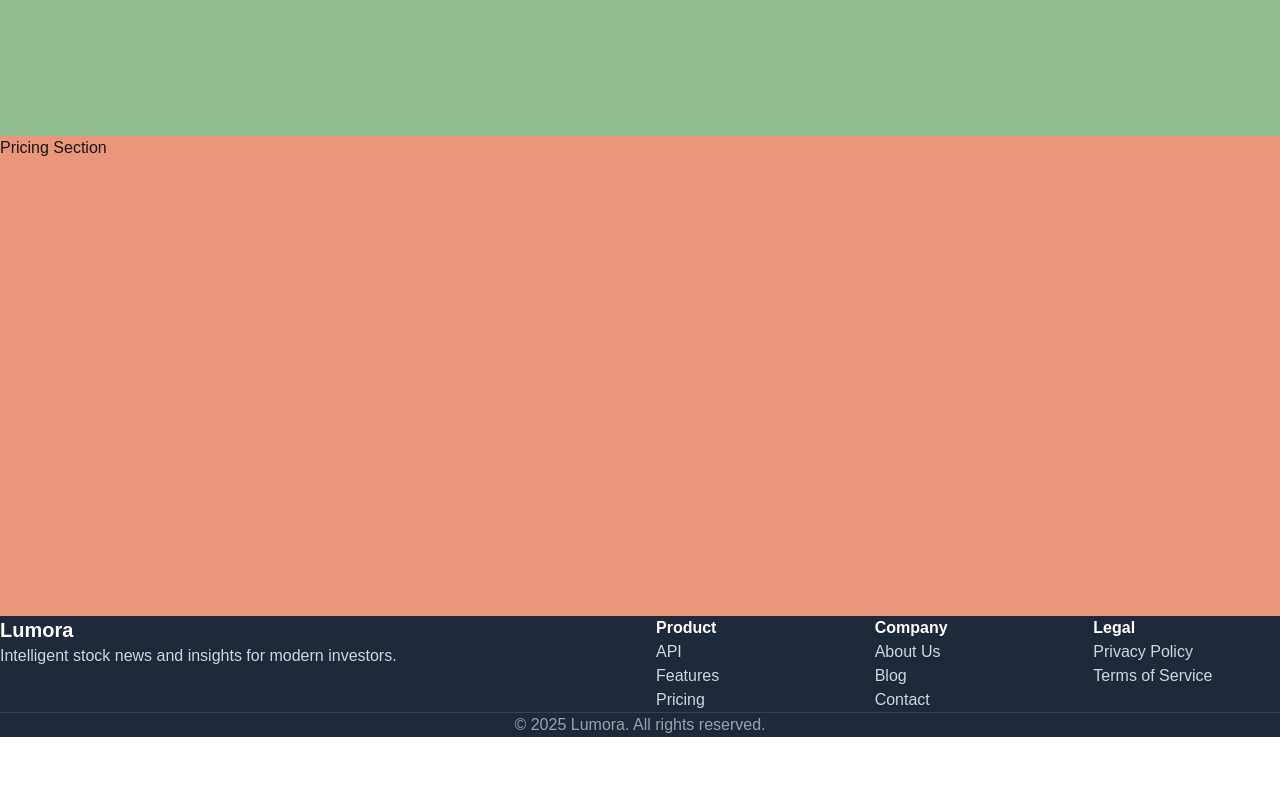
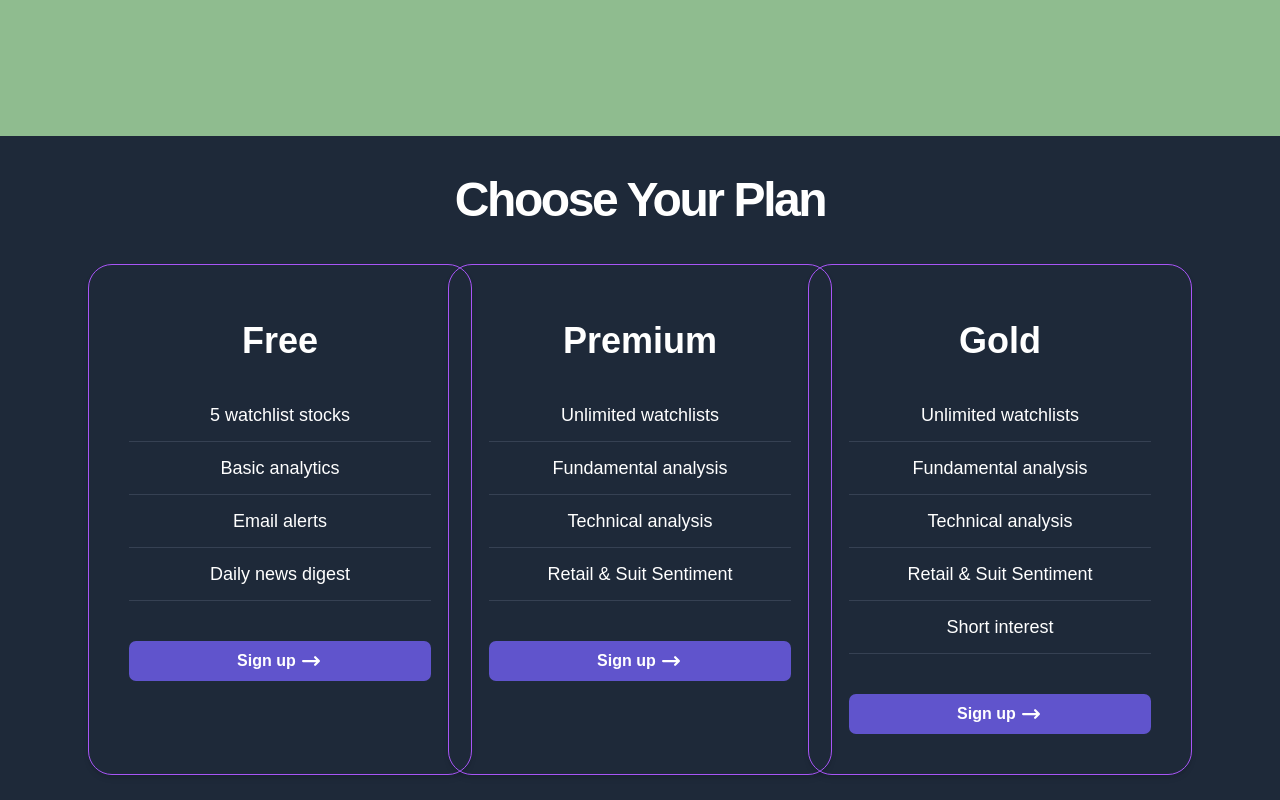
Before and after one commit to Itserge1/Lumora, a Next.js app in the folder lumora-client/: page / in a window 1280 px wide. Shown: the part 1560-2360 px from the top of the page. Before the commit the page ends 2297 px from the top, so only its background shows below. Built offline with nearby package versions, Linux system fonts and the light colour scheme.

Commit message:
Add pricing section with purple theme colors (#15)
* Pricing section-first draft

* add section title

* styling

* add color schemes and, remove margin/padding breaking globals, style the pricing components

* factor out pricing card

* move interface up

```diff
--- a/lumora-client/src/app/globals.css
+++ b/lumora-client/src/app/globals.css
@@ -1,4 +1,50 @@
 @import "../../node_modules/tailwindcss";
+
+/* Add this to your globals.css file */
+
+@import "tailwindcss/theme";
+@import "tailwindcss/utilities";
+
+@theme {
+  /* Primary Purple Palette */
+  --color-primary-50: #faf5ff;
+  --color-primary-100: #f3e8ff;
+  --color-primary-200: #e9d5ff;
+  --color-primary-300: #d8b4fe;
+  --color-primary-400: #c084fc;
+  --color-primary-500: #a855f7;
+  --color-primary-600: #9333ea;
+  --color-primary-700: #7c3aed;
+  --color-primary-800: #6b21a8;
+  --color-primary-900: #581c87;
+  --color-primary-950: #3b0764;
+
+  /* Secondary Purple Palette (darker variant) */
+  --color-secondary-50: #f8f4ff;
+  --color-secondary-100: #ede4ff;
+  --color-secondary-200: #ddd0ff;
+  --color-secondary-300: #c2a8ff;
+  --color-secondary-400: #a374ff;
+  --color-secondary-500: #8b46ff;
+  --color-secondary-600: #7c3aed;
+  --color-secondary-700: #6d28d9;
+  --color-secondary-800: #5b21b6;
+  --color-secondary-900: #4c1d95;
+  --color-secondary-950: #2e1065;
+
+  /* Accent Purple Palette (lighter variant) */
+  --color-accent-50: #fdf4ff;
+  --color-accent-100: #fae8ff;
+  --color-accent-200: #f5d0fe;
+  --color-accent-300: #f0abfc;
+  --color-accent-400: #e879f9;
+  --color-accent-500: #d946ef;
+  --color-accent-600: #c026d3;
+  --color-accent-700: #a21caf;
+  --color-accent-800: #86198f;
+  --color-accent-900: #701a75;
+  --color-accent-950: #4a044e;
+}
 
 :root {
   /*====== GENERAL ======*/
@@ -76,12 +122,6 @@
   }
 }
 
-*{
-  margin: 0;
-  padding: 0;
-  box-sizing: border-box;
-}
-
 body {
   background: var(--background);
   color: var(--foreground);
--- a/lumora-client/src/components/Pricing/Pricing.tsx
+++ b/lumora-client/src/components/Pricing/Pricing.tsx
@@ -1,13 +1,79 @@
-"use client"
+"use client";
 
-import styles from './Pricing.module.css'
+import Button from "../Button/Button";
+
+interface PricingGroup {
+  title: string;
+  features: Array<{ label: string }>;
+}
+
+const PricingCard = ({ title, features }: PricingGroup) => {
+  return (
+    <div className="border rounded-3xl border-primary-500 shadow-md max-w-lg p-10 w-sm">
+      <h4 className="text-4xl text-center mt-4 font-extrabold">{title}</h4>
+      <ul className="my-10">
+        {features.map((feature) => (
+          <li
+            className="text-center text-lg mb-3 pb-3 border-b border-gray-700"
+            key={feature.label}
+          >
+            {feature.label}
+          </li>
+        ))}
+      </ul>
+      <Button />
+    </div>
+  );
+};
 
 const Pricing = () => {
-    return(
-        <section className={styles.pricing}>
-            <p>Pricing Section</p>
-        </section>
-    )
-}
+  const pricingGroups: PricingGroup[] = [
+    {
+      title: "Free",
+      features: [
+        { label: "5 watchlist stocks" },
+        { label: "Basic analytics" },
+        { label: "Email alerts" },
+        { label: "Daily news digest" },
+      ],
+    },
+    {
+      title: "Premium",
+      features: [
+        { label: "Unlimited watchlists" },
+        { label: "Fundamental analysis" },
+        { label: "Technical analysis" },
+        { label: "Retail & Suit Sentiment" },
+      ],
+    },
+    {
+      title: "Gold",
+      features: [
+        { label: "Unlimited watchlists" },
+        { label: "Fundamental analysis" },
+        { label: "Technical analysis" },
+        { label: "Retail & Suit Sentiment" },
+        { label: "Short interest" },
+      ],
+    },
+  ];
 
-export default Pricing
+  return (
+    <section className="bg-gray-800 text-white py-10 px-25">
+      <h2 className="text-center text-5xl font-extrabold tracking-tighter mb-10">
+        Choose Your Plan
+      </h2>
+      <div className="grid grid-cols-1 md:grid-cols-3 justify-items-center max-w-10xl">
+        {pricingGroups.map((group) => (
+          <PricingCard
+            key={group.title}
+            title={group.title}
+            features={group.features}
+          />
+        ))}
+      </div>
+    </section>
+  );
+};
+
+export default Pricing;
```
